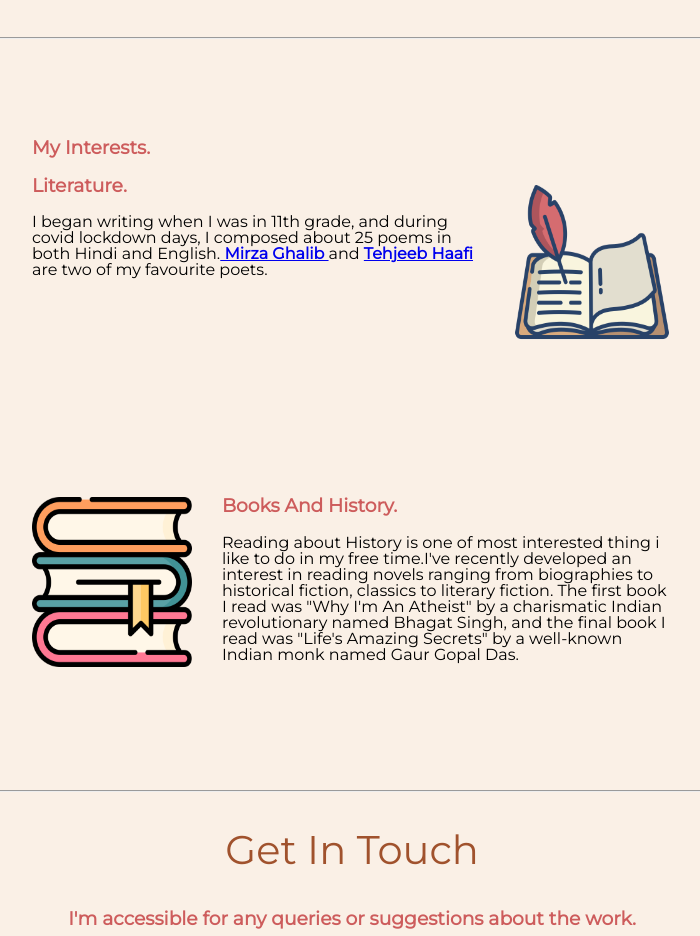
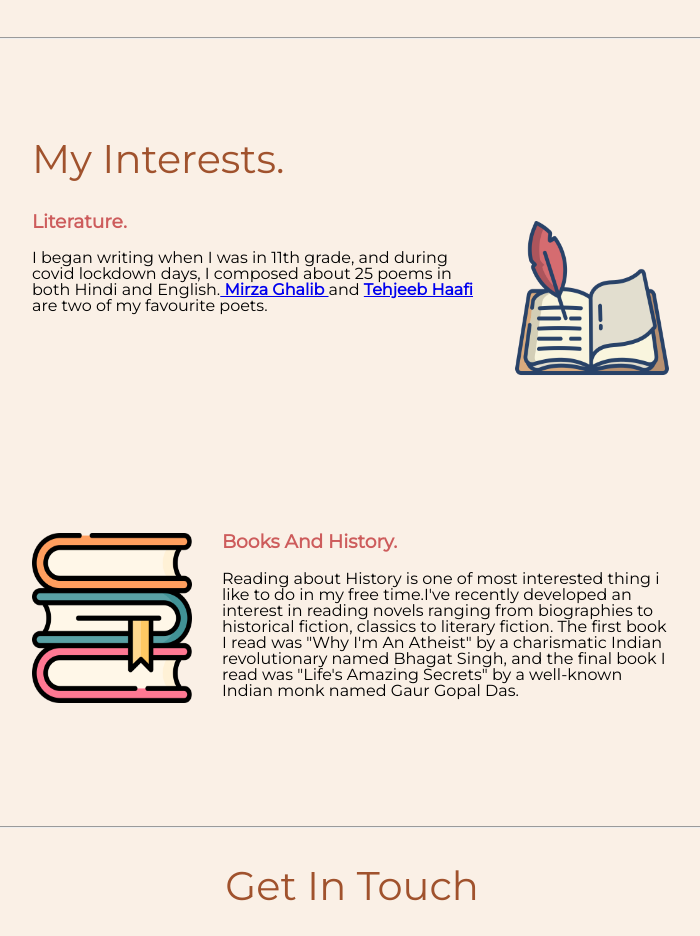
Before and after one commit to HasnainKhan24/webdev, a plain HTML site: page index.html in a window 1280 px wide. Shown: the part 1680-2616 px from the top of the page, without its empty margins (288-988 px from the left). Drawn offline with Linux system fonts and the light colour scheme.

Commit message:
Update index.html
Signed-off-by: HasnainKhan24 <100419992+HasnainKhan24@users.noreply.github.com>

```diff
--- a/index.html
+++ b/index.html
@@ -91,7 +91,7 @@
       <br>
       <hr>
       <div class="skill-row1">
-          <h3>My Interests.</h3>
+          <h2>My Interests.</h2>
 
         <img class="lit" src="images\poetry.png" width="170" height="170">
         <h3>Literature.</h3>
```
